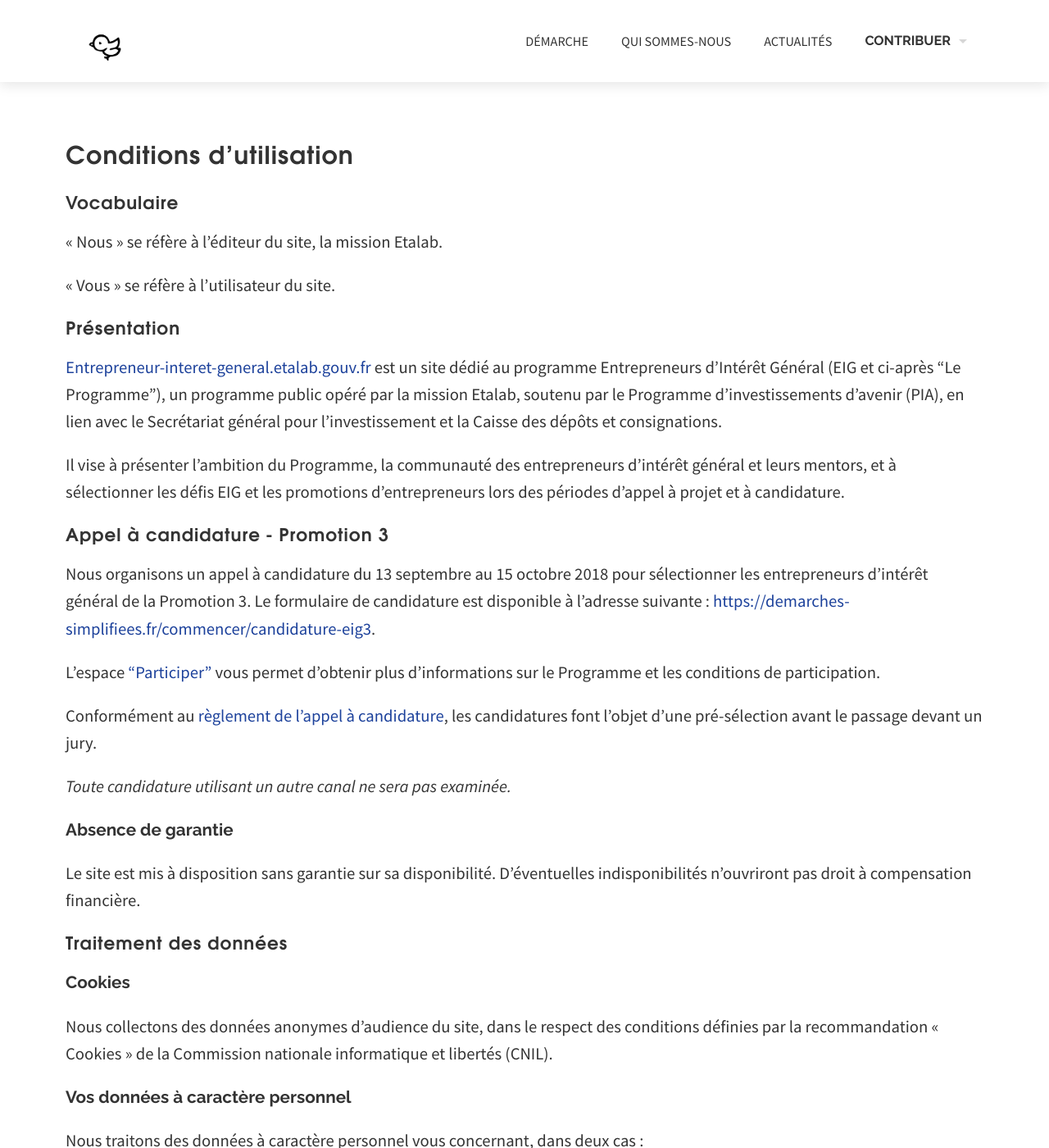
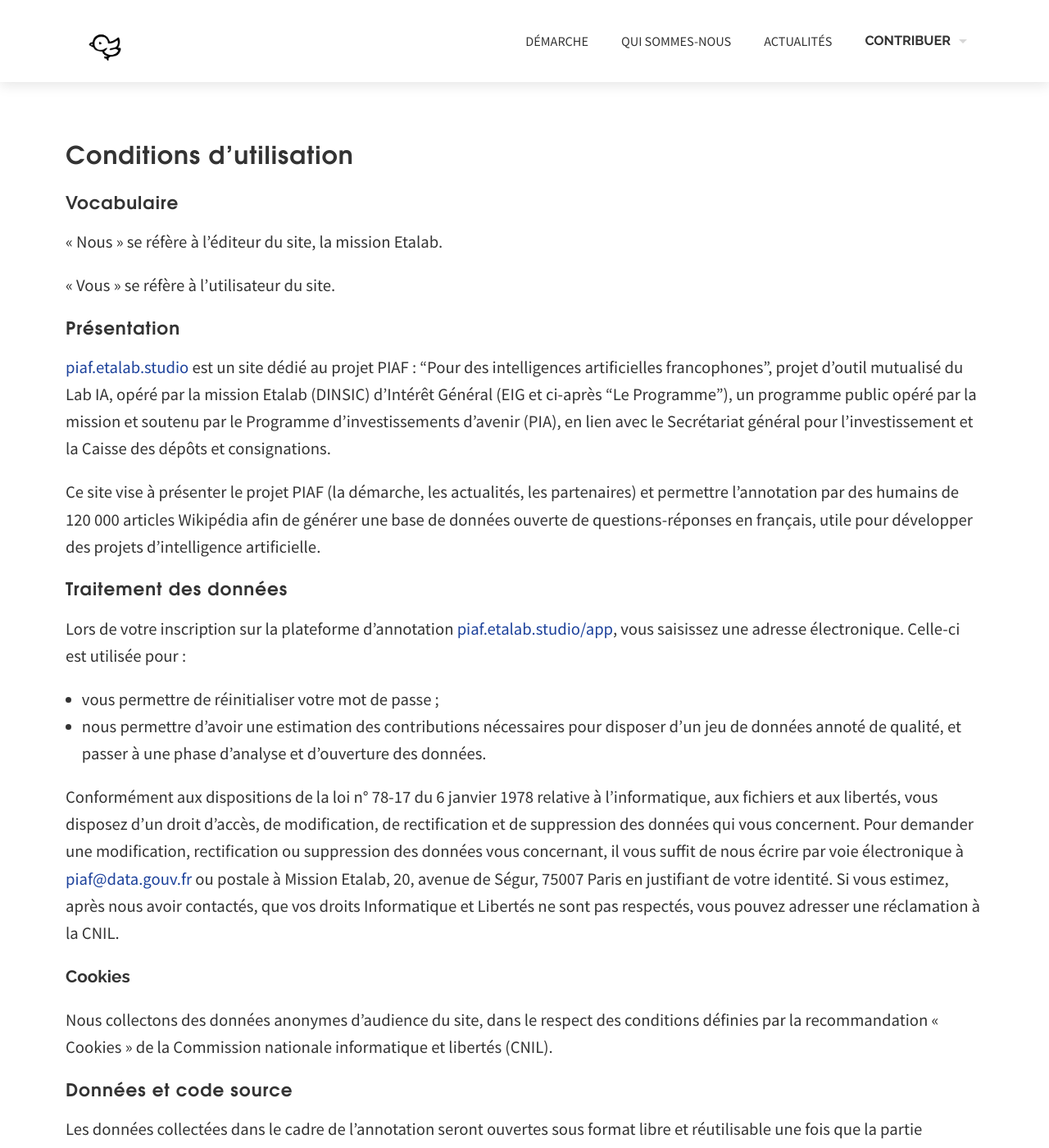
Before and after one commit to etalab/piaf-site, a Jekyll site: the page built from cgu.html, in a window 1280 px wide and 1400 px high. Shown: the whole window at 82% size. Built offline with Jekyll 4.4.1, drawn with Linux system fonts in a browser that asks for light colours; nearby versions of some CDN libraries; some web fonts are replaced; library files that are not in the unit come from our copies; some of the changed text lies outside the part shown.

Commit message:
Update cgu.md
Update CGU for PIAF project.
Will be necessary to update links to website and platform.

```diff
--- a/_includes/cgu.md
+++ b/_includes/cgu.md
@@ -8,75 +8,38 @@
 
 ### Présentation
 
-[Entrepreneur-interet-general.etalab.gouv.fr](https://guillim.github.io/piaf-site/)
-est un site dédié au programme Entrepreneurs
-d’Intérêt Général (EIG et ci-après "Le Programme"), un programme public opéré par la mission
-Etalab, soutenu par le Programme d’investissements d’avenir (PIA), en lien avec le Secrétariat général pour l'investissement et la Caisse des dépôts et consignations.
+[piaf.etalab.studio](https://guillim.github.io/piaf-site/) est un site dédié au projet PIAF : "Pour des intelligences artificielles francophones", projet d'outil mutualisé du Lab IA, opéré par la mission Etalab (DINSIC)
+d’Intérêt Général (EIG et ci-après "Le Programme"), un programme public opéré par la mission et soutenu par le Programme d’investissements d’avenir (PIA), en lien avec le Secrétariat général pour l'investissement et la Caisse des dépôts et consignations.
 
-Il vise à présenter l'ambition du Programme, la communauté des entrepreneurs d'intérêt général et leurs mentors, et à sélectionner les défis EIG et les promotions d'entrepreneurs lors des périodes d'appel à projet et à candidature.
-
-### Appel à candidature - Promotion 3
-
-Nous organisons un appel à candidature du 13 septembre au 15 octobre 2018 pour sélectionner les entrepreneurs d'intérêt général de la Promotion 3. Le formulaire de candidature est disponible à l'adresse suivante : [https://demarches-simplifiees.fr/commencer/candidature-eig3](https://demarches-simplifiees.fr/commencer/candidature-eig3).
-
-L'espace ["Participer"](/candidature-eig.html) vous permet d'obtenir plus d'informations sur le Programme et les conditions de participation.
-
-Conformément au [règlement de l'appel à candidature](/docs/20180910_Règlement-AAC-EIG3.pdf), les candidatures font l'objet d'une pré-sélection avant le passage devant un jury.
-
-_Toute candidature utilisant un autre canal ne sera pas examinée._
-
-**Absence de garantie**
-
-Le site est mis à disposition sans garantie sur sa disponibilité. D’éventuelles indisponibilités n'ouvriront pas droit à compensation financière.
-
+Ce site vise à présenter le projet PIAF (la démarche, les actualités, les partenaires) et permettre l'annotation par des humains de 120 000 articles Wikipédia afin de générer une base de données ouverte de questions-réponses en français, utile pour développer des projets d'intelligence artificielle.
 
 ### Traitement des données
+
+Lors de votre inscription sur la plateforme d'annotation [piaf.etalab.studio/app](https://guillim.github.io/piaf-site/), vous saisissez une adresse électronique. Celle-ci est utilisée pour :
+* vous permettre de réinitialiser votre mot de passe ;
+* nous permettre d'avoir une estimation des contributions nécessaires pour disposer d'un jeu de données annoté de qualité, et passer à une phase d'analyse et d'ouverture des données.
+
+Conformément aux dispositions de la loi n° 78-17 du 6 janvier 1978 relative à l'informatique, aux fichiers et aux libertés, vous disposez d'un droit d'accès, de modification, de rectification et de suppression des données qui vous concernent. Pour demander une modification, rectification ou suppression des données vous concernant, il vous suffit de nous écrire par voie électronique à [piaf@data.gouv.fr](mailto:piaf@data.gouv.fr) ou postale à Mission Etalab, 20, avenue de Ségur, 75007 Paris en justifiant de votre identité. Si vous estimez, après nous avoir contactés, que vos droits Informatique et Libertés ne sont pas respectés, vous pouvez adresser une réclamation à la CNIL.
 
 **Cookies**
 
 Nous collectons des données anonymes d'audience du site, dans le respect des conditions définies par la recommandation « Cookies » de la Commission nationale informatique et libertés (CNIL).
 
-**Vos données à caractère personnel**
+### Données et code source
 
-Nous traitons des données à caractère personnel vous concernant,
-dans deux cas :
-- si vous rejoignez notre liste de diffusion ;
-- si vous candidatez pour devenir entrepreneur d'intérêt général.
+Les données collectées dans le cadre de l'annotation seront ouvertes sous format libre et réutilisable une fois que la partie scientifique du projet sera terminée.
 
-
-#### a) Liste de diffusion
-
-Nous constituons une liste de diffusion que vous rejoignez [sur demande via un formulaire](https://lists.eig-forever.org/subscribe/entrepreneur-interet-general@mail.etalab.studio).
-
-A ce titre, nous traitons certaines données à caractère personnel (nom, prénom, courriel) pour pouvoir vous informer de l'actualité du programme et rester en contact avec vous. Ce traitement est fondé sur votre consentement que vous pouvez retirer à tout moment. Ont accès à ces données uniquement les personnes habilitées de la mission Etalab.
-
-#### b) Appel à candidature - Promotion 3
-
-Nous avons accès aux données du formulaire de candidature pour traiter les candidatures et en assurer le suivi. Conservées au plus deux ans à compter du dépôt de candidature, ces données seront traitées pour
-opérer la pré-sélection, la sélection et, éventuellement, dans le
-cadre du suivi des lauréats finaux. Ce traitement est nécessaire à
-l’exécution de mesures précontractuelles prises à votre demande,
-conformément aux dispositions du réglement général de protection des données.
-Ont accès à ces données les personnes habilitées de la mission
-Etalab, des administrations d'accueil et le jury.
-
-Nous nous engageons à prendre toutes les mesures nécessaires pour garantir leur sécurité et leur confidentialité, dans le respect du cadre légal et à n'opérer aucune commercialisation des informations que vous nous transmettez et à ne pas les communiquer à des tiers, en dehors des cas prévus par la loi.
-
-Conformément aux dispositions de la loi n° 78-17 du 6 janvier 1978 relative à l'informatique, aux fichiers et aux libertés, vous disposez d'un droit d'accès, de modification, de rectification et de suppression des données qui vous concernent. Pour demander une modification, rectification ou suppression des données vous concernant, il vous suffit de nous écrire par voie électronique à [entrepreneur-interet-general@data.gouv.fr](mailto:entrepreneur-interet-general@data.gouv.fr) ou postale à Mission Etalab, 20, avenue de Ségur, 75007 Paris en justifiant de votre identité. Si vous estimez, après nous avoir contactés, que vos droits Informatique et Libertés ne sont pas respectés, vous pouvez adresser une réclamation à la CNIL.
-
+Le code source du site et de la plateforme d'annotation est ouvert.
 
 ### Évolutions
 
-Ce site comme ces conditions d’utilisation sont susceptibles
-d’évoluer.
+Ce site comme ces conditions d’utilisation sont susceptibles d’évoluer.
 
-## Utilisation
+### Utilisation
 
-Nous nous réservons le droit de bloquer, sans information préalable ni
-compensation financière, les utilisateurs et les usages mettant en
-péril l'utilisation du site par d'autres usagers.
+Nous nous réservons le droit de bloquer, sans information préalable ni compensation financière, les utilisateurs et les usages mettant en péril l'utilisation du site par d'autres usagers.
 
-### Mentions légales
+## Mentions légales
 
 **Editeur**
 
@@ -94,11 +57,11 @@
 **Prestataire d'hébergement**
 
 OVH
+RCS Roubaix – Tourcoing 424 761 419 00045
+Code APE 6202A
+N° TVA : FR 22 424 761 419
+Siège social : 2 rue Kellermann - 59100 Roubaix - France.
 
-RCS Roubaix – Tourcoing 424 761 419 00045
+**Absence de garantie**
 
-Code APE 6202A
-
-N° TVA : FR 22 424 761 419
-
-Siège social : 2 rue Kellermann - 59100 Roubaix - France.
+Le site est mis à disposition sans garantie sur sa disponibilité. D’éventuelles indisponibilités n'ouvriront pas droit à compensation financière.
```
